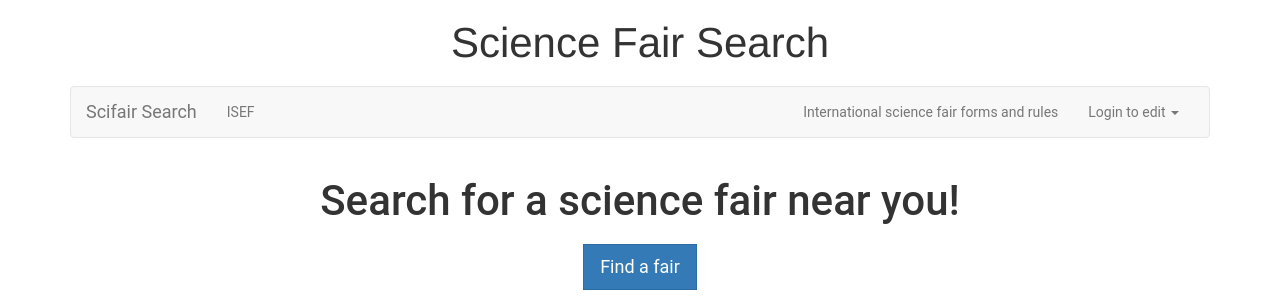
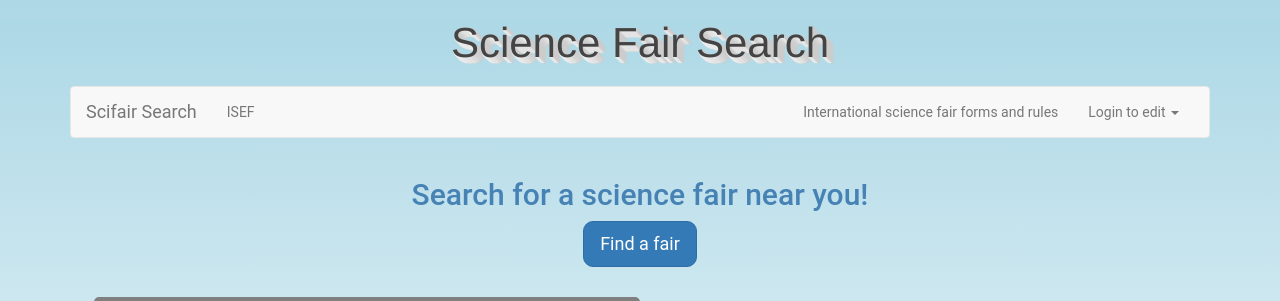
Before and after one commit to laulaucia/Scifair, a Node server app: page / in a window 1280 px wide. Shown: the top 301 px of the page. Run offline with Node 20, Linux system fonts and the light colour scheme; some libraries are stand-ins or nearby versions.

Commit message:
lots of css changes

```diff
--- a/public/css/style.css
+++ b/public/css/style.css
@@ -9,7 +9,7 @@ h1 {
 .navbar-default .navbar-nav > li.dropdown:hover > a,
 .navbar-default .navbar-nav > li.dropdown:hover > a:hover,
 .navbar-default .navbar-nav > li.dropdown:hover > a:focus {
-    background-color: #fff;
+    background-color: transparent;
     color: rgb(85, 85, 85);
 
 }
@@ -18,16 +18,33 @@ li.dropdown:hover > .dropdown-menu {
     padding: 5px;
 }
 
+.glow {
+  color: #444;
+  text-shadow:
+    1px 0px 1px #ccc, 0px 1px 1px #eee,
+    2px 1px 1px #ccc, 1px 2px 1px #eee,
+    3px 2px 1px #ccc, 2px 3px 1px #eee,
+    4px 3px 1px #ccc, 3px 4px 1px #eee,
+    5px 4px 1px #ccc, 4px 5px 1px #eee,
+    6px 5px 1px #ccc, 5px 6px 1px #eee,
+    7px 6px 1px #ccc;
+}
+
 html, body {
     margin: 0;
     padding: 0;
+    background-image: linear-gradient(lightblue, white);
+    color: steelblue;
 }
 
  #map {
   position:static;
   height: 250px;
   margin-right: 20px;
-  margin-top: 60px;
+  margin-top: 20px;
+  border: solid grey 7px;
+  border-radius: 5px;
+  box-shadow: 0 10px 6px -6px #777;
 
 }
 
@@ -138,6 +155,7 @@ html, body {
      color: #ddd;
 }
 
+
 /* #########################################
    #    override the bootstrap configs     #
    ######################################### */
@@ -190,7 +208,7 @@ html, body {
 }
 
 .btn-lg, .btn-group-lg>.btn {
-    border-radius: 0px;
+    border-radius: 10px;
 }
 
 .btn-link {
--- a/server.js
+++ b/server.js
@@ -55,16 +55,16 @@ app.post('/sessions', function (req, res) {
 //var foundfairs = [];
 
 // search route for state and country
-app.post('/search', function(req,res){
-  console.log(req.body);
-  db.Fair.find(req.body, function(err, fairs){
-    if(err){
-      console.log("we have an error");
-    }
-    console.log(fairs);
-    res.render('map', {foundfairs: fairs, search: req.body });
-  });
-});
+// app.post('/search', function(req,res){
+//   console.log(req.body);
+//   db.Fair.find(req.body, function(err, fairs){
+//     if(err){
+//       console.log("we have an error");
+//     }
+//     console.log(fairs);
+//     res.render('map', {foundfairs: fairs, search: req.body });
+//   });
+// });
 
 app.get('/api/search', function(req, res){
   console.log(req.query);
--- a/views/index.ejs
+++ b/views/index.ejs
@@ -1,7 +1,7 @@
 <% include ./partials/head.ejs %>
 <% include ./partials/mapheader.ejs %>
 <body>
-	<h1>Science Fair Search</h1>
+	<h1 class="glow">Science Fair Search</h1>
 	<% include ./partials/navbar.ejs %>
 
 
--- a/views/partials/footer.ejs
+++ b/views/partials/footer.ejs
@@ -1,7 +1,7 @@
 <nav class=" navbar-fixed-bottom sticky">
   <div class="container">
 
-          <div class="text-left center-block">
+          <div class="text-left center-block socialstuff">
               <p class="txt-railway"><a href="laurabuitrago.com">Laura Buitrago</a> 2015</p>
 
                 <a href="https://www.facebook.com/laurabl"><i id="social-fb" class="fa fa-facebook-square fa-3x social"></i></a>
@@ -14,8 +14,3 @@
   </div>
 
 </nav>
-
-
-
-   <!-- APPLICATION JS -->
-    <script src="scripts/scripts.js"></script>
--- a/views/partials/head.ejs
+++ b/views/partials/head.ejs
@@ -3,6 +3,9 @@
   <head>
     <meta charset="utf-8">
     <meta name="viewport" content="width=device-width, initial-scale=1">
+    <link rel="icon"
+      type="image/png"
+      href="favicon.png">
 
     <title>Science fair finder</title>
 
--- a/views/partials/searchmodal.ejs
+++ b/views/partials/searchmodal.ejs
@@ -1,7 +1,7 @@
 <!-- BEGIN # BOOTSNIP INFO -->
 <div class="container">
 	<div class="row">
-		<h1 class="text-center">Search for a science fair near you!</h1>
+		<h2 class="text-center">Search for a science fair near you!</h2>
         <p class="text-center"><a href="#" class="btn btn-primary btn-lg" role="button" data-toggle="modal" data-target="#findafair">Find a fair</a></p>
     </div>
 </div>
```
Also changed, not shown: public/Favicon.png (added).
